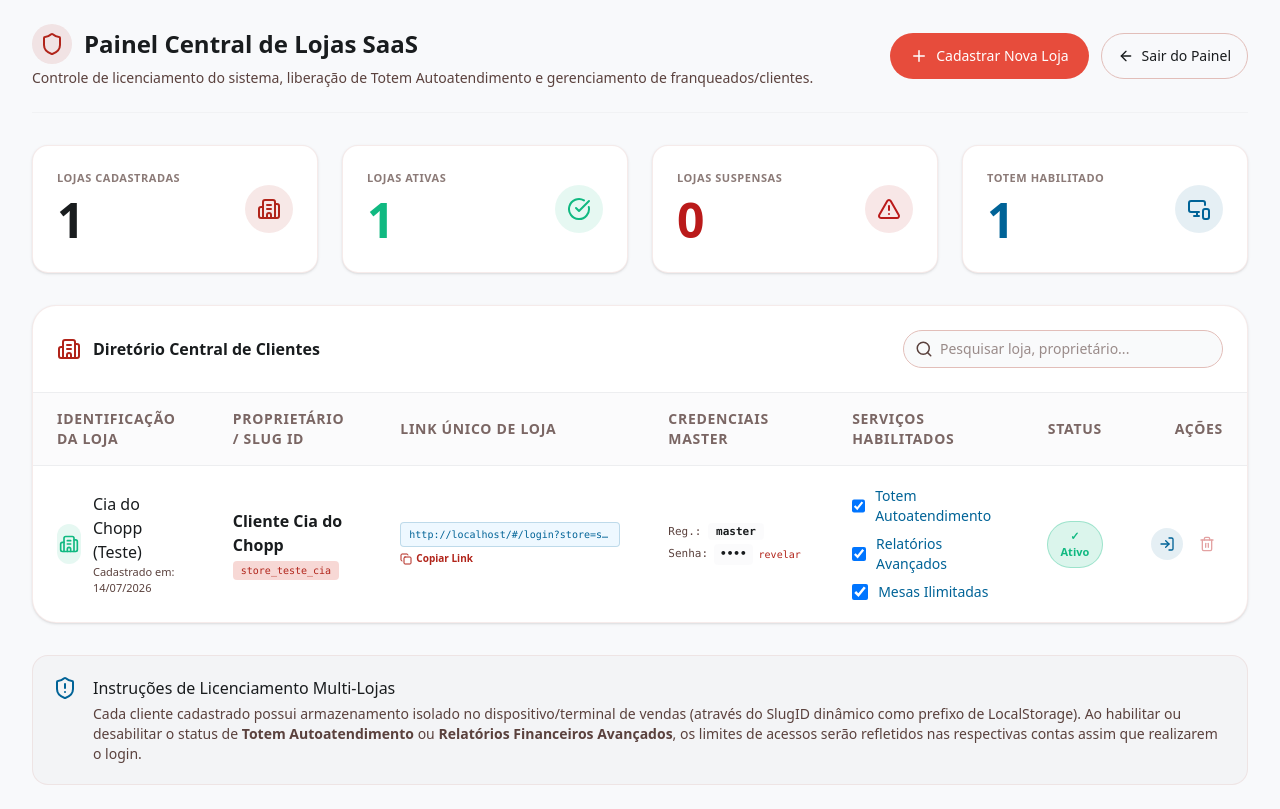
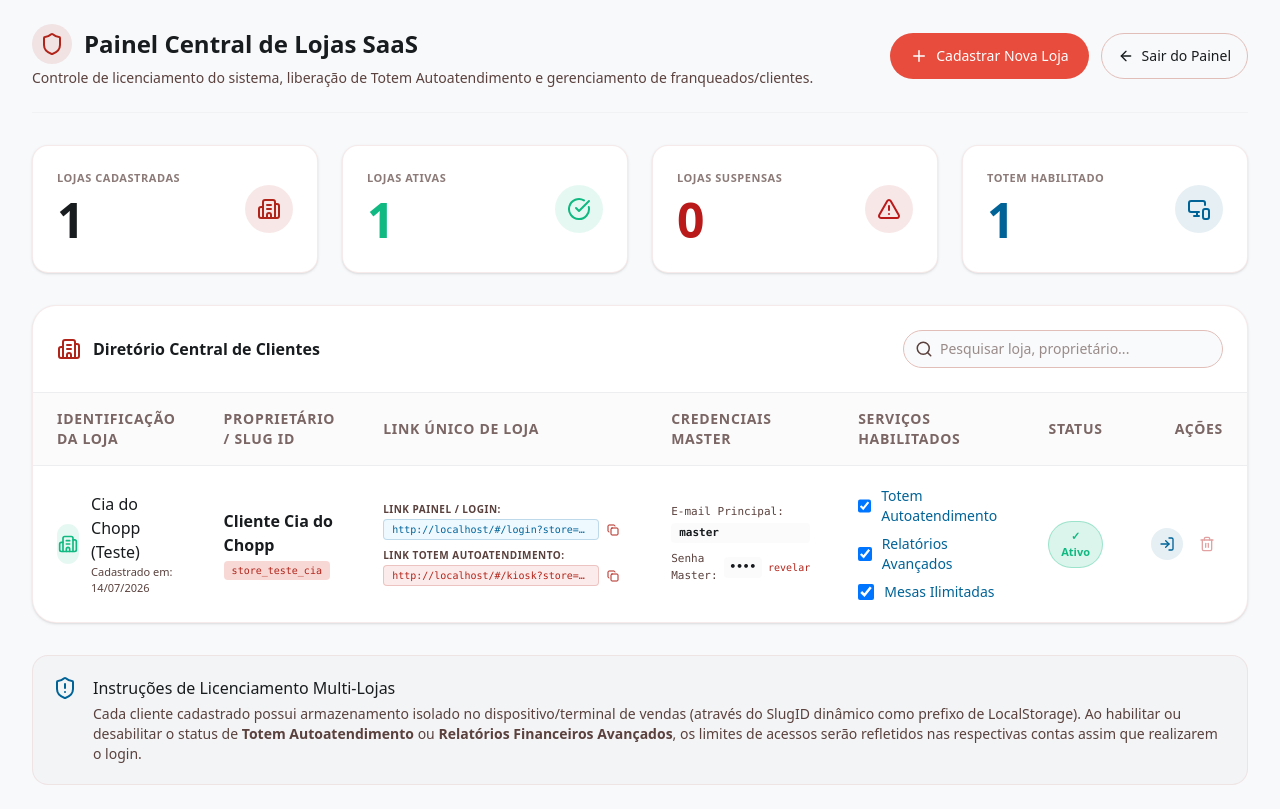
Before and after one commit to TecInfo-app/QuickServer, a React (Vite) app: page /#/central-admin in a window 1280 px wide. Built offline with nearby package versions, Linux system fonts and the light colour scheme.

Commit message:
feat: support multi-store URL identification
Implement store identification via URL parameters (slug/ID) using `checkAndApplyStoreFromURL`. Updated components to handle context, update page titles dynamically, and maintain store scope during navigation and logout.

```diff
--- a/src/pages/CentralAdmin.tsx
+++ b/src/pages/CentralAdmin.tsx
@@ -102,14 +102,15 @@ export default function CentralAdmin() {
     setNewStore(prev => ({ ...prev, password: pass }));
   };
 
-  // Create store slug
+  // Create clean store slug
   const generateSlug = (name: string) => {
-    return 'store_' + name
+    return name
       .toLowerCase()
       .normalize('NFD')
       .replace(/[\u0300-\u036f]/g, '') // remove accents
       .replace(/[^a-z0-9]/g, '_')
       .replace(/_+/g, '_')
+      .replace(/^_+|_+$/g, '')
       .trim();
   };
 
@@ -121,8 +122,14 @@ export default function CentralAdmin() {
       return;
     }
 
-    const storeId = generateSlug(newStore.name) + '_' + Date.now();
     const existing = getStoredStores();
+    const baseSlug = generateSlug(newStore.name) || 'loja';
+    let storeId = baseSlug;
+    let counter = 1;
+    while (existing.some(s => s.id === storeId)) {
+      counter++;
+      storeId = `${baseSlug}_${counter}`;
+    }
 
     // Check email uniqueness across stores
     const emailConflict = existing.some(s => s.email.toLowerCase() === newStore.email.toLowerCase());
@@ -281,9 +288,14 @@ export default function CentralAdmin() {
     (store.email || '').toLowerCase().includes(searchTerm.toLowerCase())
   );
 
-  const getStoreLink = (storeId: string) => {
+  const getStoreSlug = (store: Store) => {
+    return generateSlug(store.name) || store.id;
+  };
+
+  const getStoreLink = (store: Store, page: 'login' | 'kiosk' = 'login') => {
     const baseUrl = window.location.origin + window.location.pathname;
-    return `${baseUrl}#/login?store=${storeId}`;
+    const slug = getStoreSlug(store);
+    return `${baseUrl}#/${page}?store=${slug}`;
   };
 
   return (
@@ -437,30 +449,58 @@ export default function CentralAdmin() {
                     </td>
 
                     <td className="py-5 px-6">
-                      <div className="flex flex-col gap-1 max-w-[220px]">
-                        <span className="font-mono text-[10px] text-secondary bg-secondary-container/10 border border-secondary/20 px-2 py-1 rounded select-all break-all block overflow-hidden text-ellipsis whitespace-nowrap" title={getStoreLink(store.id)}>
-                          {getStoreLink(store.id)}
+                      <div className="flex flex-col gap-2 max-w-[240px]">
+                        <div>
+                          <p className="text-[10px] font-bold text-on-surface-variant uppercase tracking-wider mb-0.5">Link Painel / Login:</p>
+                          <div className="flex items-center gap-1">
+                            <span className="font-mono text-[10px] text-secondary bg-secondary-container/10 border border-secondary/20 px-2 py-0.5 rounded select-all break-all block overflow-hidden text-ellipsis whitespace-nowrap flex-1" title={getStoreLink(store, 'login')}>
+                              {getStoreLink(store, 'login')}
                             </span>
                             <button
                               type="button"
                               onClick={() => {
-                            navigator.clipboard.writeText(getStoreLink(store.id));
-                            triggerAlert('Copiado!', 'Link único da loja copiado para a área de transferência com sucesso!');
+                                navigator.clipboard.writeText(getStoreLink(store, 'login'));
+                                triggerAlert('Copiado!', `Link do Painel da loja "${store.name}" copiado com sucesso!`);
                               }}
-                          className="text-[10px] font-bold text-primary hover:underline flex items-center gap-1 self-start cursor-pointer"
+                              className="p-1 text-primary hover:bg-primary/10 rounded transition-all cursor-pointer shrink-0"
+                              title="Copiar Link Painel"
                             >
-                          <Copy size={12} /> Copiar Link
+                              <Copy size={12} />
                             </button>
+                          </div>
+                        </div>
+
+                        {store.services?.kiosk && (
+                          <div>
+                            <p className="text-[10px] font-bold text-on-surface-variant uppercase tracking-wider mb-0.5">Link Totem Autoatendimento:</p>
+                            <div className="flex items-center gap-1">
+                              <span className="font-mono text-[10px] text-primary bg-primary-container/10 border border-primary/20 px-2 py-0.5 rounded select-all break-all block overflow-hidden text-ellipsis whitespace-nowrap flex-1" title={getStoreLink(store, 'kiosk')}>
+                                {getStoreLink(store, 'kiosk')}
+                              </span>
+                              <button
+                                type="button"
+                                onClick={() => {
+                                  navigator.clipboard.writeText(getStoreLink(store, 'kiosk'));
+                                  triggerAlert('Copiado!', `Link do Totem da loja "${store.name}" copiado com sucesso!`);
+                                }}
+                                className="p-1 text-primary hover:bg-primary/10 rounded transition-all cursor-pointer shrink-0"
+                                title="Copiar Link Totem"
+                              >
+                                <Copy size={12} />
+                              </button>
+                            </div>
+                          </div>
+                        )}
                       </div>
                     </td>
 
                     <td className="py-5 px-6">
                       <div className="space-y-1 font-mono text-[11px]">
                         <p className="text-on-surface-variant">
-                          Reg.: <span className="text-on-surface font-semibold bg-surface-alt/70 px-2 py-0.5 rounded">{store.email}</span>
+                          E-mail Principal: <span className="text-on-surface font-bold bg-surface-alt/70 px-2 py-0.5 rounded block mt-0.5 select-all">{store.email}</span>
                         </p>
-                        <div className="flex items-center gap-1.5 text-on-surface-variant">
-                          <span>Senha:</span>
+                        <div className="flex items-center gap-1.5 text-on-surface-variant pt-1">
+                          <span>Senha Master:</span>
                           <span className="text-on-surface font-bold bg-surface-alt/70 px-1.5 py-0.5 rounded">
                             {visiblePasswords[store.id] ? store.password : '••••'}
                           </span>
--- a/src/pages/Login.tsx
+++ b/src/pages/Login.tsx
@@ -1,19 +1,34 @@
-import React, { useState } from 'react';
-import { useNavigate } from 'react-router-dom';
-import { User, Lock, Eye, LogIn, Info, Loader2 } from 'lucide-react';
-import { getStoredUsers, setCurrentUser, getStoredStores, getAuthEmail, registerUserInFirebaseAuth, getAuthPassword, startFirebaseSync } from '../utils/db';
+import React, { useState, useEffect } from 'react';
+import { useNavigate, useLocation } from 'react-router-dom';
+import { User, Lock, Eye, LogIn, Info, Loader2, Building2 } from 'lucide-react';
+import { getStoredUsers, setCurrentUser, getStoredStores, getAuthEmail, registerUserInFirebaseAuth, getAuthPassword, startFirebaseSync, checkAndApplyStoreFromURL, getActiveStoreConfig, getStoreSlug } from '../utils/db';
 import { auth } from '../utils/firebase';
 import { signInWithEmailAndPassword } from 'firebase/auth';
 import AlertModal from '../components/ui/AlertModal';
 
 export default function Login() {
   const navigate = useNavigate();
+  const location = useLocation();
   const [showPassword, setShowPassword] = useState(false);
   const [username, setUsername] = useState('');
   const [password, setPassword] = useState('');
   const [isAlertModalOpen, setIsAlertModalOpen] = useState(false);
   const [alertMessage, setAlertMessage] = useState('');
   const [isLoggingIn, setIsLoggingIn] = useState(false);
+
+  useEffect(() => {
+    checkAndApplyStoreFromURL();
+  }, [location.search, location.hash]);
+
+  const activeStoreConfig = getActiveStoreConfig();
+
+  useEffect(() => {
+    if (activeStoreConfig && activeStoreConfig.name) {
+      document.title = `${activeStoreConfig.name} - Login`;
+    } else {
+      document.title = 'QuickServe POS - Login';
+    }
+  }, [activeStoreConfig]);
 
   const triggerAlert = (msg: string) => {
     setAlertMessage(msg);
@@ -162,7 +177,10 @@ export default function Login() {
 
         setCurrentUser(defaultStoreAdmin);
         startFirebaseSync(true);
-        navigate('/dashboard');
+        const currentActiveStore = getActiveStoreConfig();
+        const storeSlug = currentActiveStore ? getStoreSlug(currentActiveStore) : '';
+        const storeQuery = storeSlug ? `?store=${storeSlug}` : '';
+        navigate(`/dashboard${storeQuery}`);
       } else if (foundEmployee) {
         if (!foundEmployee.active) {
           triggerAlert('Seu cadastro de funcionário está desativado no momento.');
@@ -172,10 +190,13 @@ export default function Login() {
 
         setCurrentUser(foundEmployee);
         startFirebaseSync(true);
+        const currentActiveStore = getActiveStoreConfig();
+        const storeSlug = currentActiveStore ? getStoreSlug(currentActiveStore) : '';
+        const storeQuery = storeSlug ? `?store=${storeSlug}` : '';
         if (foundEmployee.role === 'Vendedor') {
-          navigate('/tables');
+          navigate(`/tables${storeQuery}`);
         } else {
-          navigate('/dashboard');
+          navigate(`/dashboard${storeQuery}`);
         }
       }
     } catch (e: any) {
@@ -207,6 +228,23 @@ export default function Login() {
 
         {/* Login Card */}
         <div className="bg-surface-container-lowest rounded-[24px] p-8 login-card border border-surface-container-high">
+          {activeStoreConfig && (
+            <div className="bg-primary/10 border border-primary/20 p-3.5 rounded-2xl flex items-center justify-between gap-3 mb-6">
+              <div className="flex items-center gap-2.5 text-primary font-bold">
+                <Building2 size={20} className="shrink-0" />
+                <div>
+                  <p className="text-[10px] text-on-surface-variant font-medium uppercase tracking-wider">Acessando Estabelecimento:</p>
+                  <p className="font-extrabold text-body-medium text-on-surface">{activeStoreConfig.name}</p>
+                </div>
+              </div>
+              {activeStoreConfig.email && (
+                <span className="text-[10px] bg-primary text-on-primary font-bold px-2 py-0.5 rounded-md truncate max-w-[130px]" title={`E-mail Principal: ${activeStoreConfig.email}`}>
+                  {activeStoreConfig.email}
+                </span>
+              )}
+            </div>
+          )}
+
           <header className="mb-8">
             <h2 className="text-headline-md text-on-surface">Bem-vindo de volta</h2>
             <p className="text-body-lg text-on-surface-variant mt-1">
--- a/src/utils/db.ts
+++ b/src/utils/db.ts
@@ -61,27 +61,54 @@ export async function registerUserInFirebaseAuth(email: string, password: string
 let isSyncingFromFirestore = false;
 let hasStartedSync = false;
 
+export function generateSlug(name: string): string {
+  if (!name) return '';
+  return name
+    .toLowerCase()
+    .normalize('NFD')
+    .replace(/[\u0300-\u036f]/g, '')
+    .replace(/[^a-z0-9]/g, '_')
+    .replace(/_+/g, '_')
+    .replace(/^_+|_+$/g, '')
+    .trim();
+}
+
+export function getStoreSlug(store: Store | null): string {
+  if (!store) return '';
+  return generateSlug(store.name) || store.id;
+}
+
 export function checkAndApplyStoreFromURL() {
-  let storeId: string | null = null;
+  let storeParam: string | null = null;
 
   // 1. Parse window.location.search (?store=xyz)
   const mainParams = new URLSearchParams(window.location.search);
-  storeId = mainParams.get('store');
+  storeParam = mainParams.get('store');
 
   // 2. Parse hash-based parameters (?store=xyz inside hash)
-  if (!storeId) {
+  if (!storeParam) {
     const hash = window.location.hash;
     const questionMarkIndex = hash.indexOf('?');
     if (questionMarkIndex !== -1) {
       const hashParams = new URLSearchParams(hash.substring(questionMarkIndex));
-      storeId = hashParams.get('store');
+      storeParam = hashParams.get('store');
     }
   }
 
-  if (storeId) {
+  if (storeParam) {
+    const stores = getStoredStores();
+    const matched = stores.find(s =>
+      s.id === storeParam ||
+      generateSlug(s.name) === storeParam ||
+      s.id.toLowerCase().includes(storeParam.toLowerCase()) ||
+      (s.email && s.email.toLowerCase() === storeParam.toLowerCase())
+    );
+
+    const targetId = matched ? matched.id : storeParam;
+
     const currentActive = localStorage.getItem('active_store_id');
-    if (currentActive !== storeId) {
-      localStorage.setItem('active_store_id', storeId);
+    if (currentActive !== targetId) {
+      localStorage.setItem('active_store_id', targetId);
       // Clean up previous user so they log in with the new store
       localStorage.removeItem('qsp_current_user');
       startFirebaseSync(true);
```
Also changed, not shown: src/components/layout/Layout.tsx (+47 -12 lines), src/pages/Kiosk.tsx (+14 -1 lines). Lines whose indentation alone changed are shown as unchanged.
